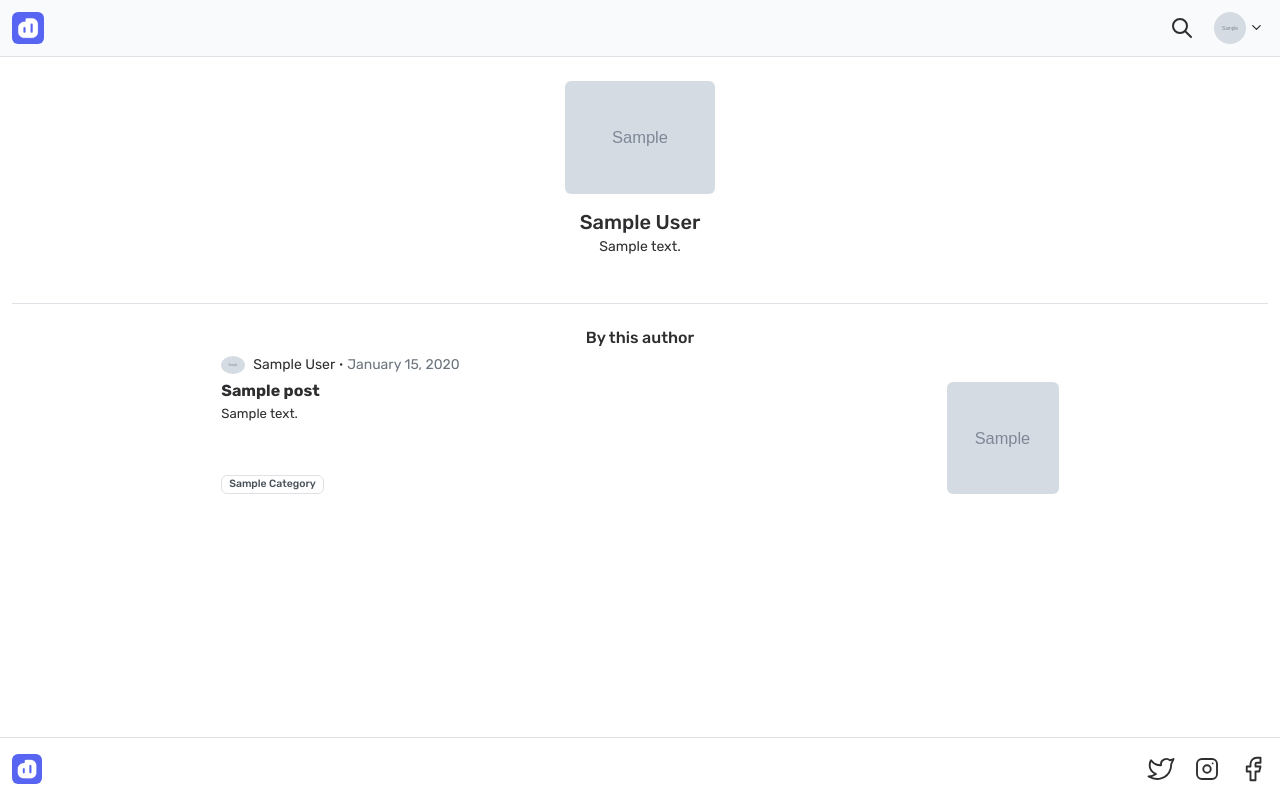
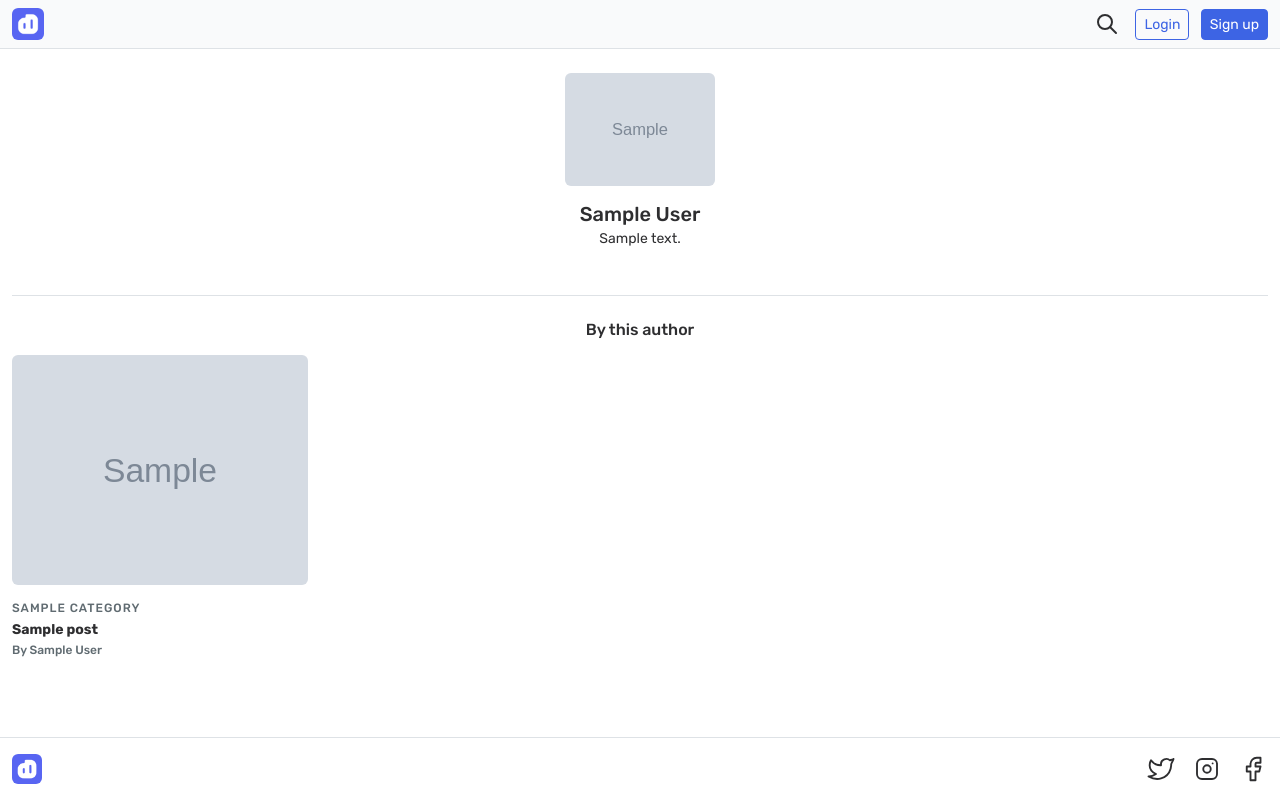
Before and after one commit to zobweyt/curiouse, a Django app: a page that uses masonex/feed/templates/feed/includes/header.html in a window 1280 px wide. Run offline with Django 4.2, Linux system fonts and the light colour scheme; tables that the repository leaves empty hold one stand-in row (values such as "Sample post"); grey boxes marked "Sample" are stand-in pictures; some libraries are stand-ins or nearby versions.

Commit message:
fasfasfasfas

```diff
--- a/masonex/feed/forms.py
+++ b/masonex/feed/forms.py
@@ -41,9 +41,9 @@ class PostForm(forms.ModelForm):
 
 
 class UserRegistrationForm(CharFieldCSSClassMixin, UserCreationForm):
-    email = forms.EmailField(required=True)
     last_name = forms.CharField(required=True)
     first_name = forms.CharField(required=True)
+    email = forms.EmailField(required=True)
     password1 = forms.CharField(label='Password', widget=forms.PasswordInput)
     password2 = forms.CharField(label='Confirm password', widget=forms.PasswordInput)
 
@@ -52,23 +52,9 @@ class UserRegistrationForm(CharFieldCSSClassMixin, UserCreationForm):
         fields = ('first_name', 'last_name', 'username', 'email', 'password1', 'password2')
 
 
-POST_ORDER_CHOICES = [
-    ('category', 'Category'),
-    ('-created_at', 'Create date'),
-    ('-modified_at', 'Update date'),
-]
-
-
-class SearchForm(forms.Form):
-    query = forms.CharField(max_length=128)
-    categories = forms.ModelMultipleChoiceField(queryset=Category.objects.all())
-    published = forms.ChoiceField(choices=[
-        ('today', 'Today'),
-        ('week', 'This week'),
-        ('month', 'This month'),
-        ('year', 'This year')
-    ])
-    order_by = forms.ChoiceField(choices=POST_ORDER_CHOICES)
+class SearchForm(CharFieldCSSClassMixin, forms.Form):
+    query = forms.CharField(max_length=64, required=True,
+        widget=forms.TextInput(attrs={'placeholder': 'Search'}))
 
 
 class UserLoginForm(CharFieldCSSClassMixin, AuthenticationForm):
--- /dev/null
+++ b/masonex/feed/templates/feed/author_detail.html
@@ -0,0 +1,15 @@
+{% extends 'feed/base_site.html' %}
+
+{% block content %}
+<section class="border-bottom text-center mb-4 pb-5">
+    {% include 'feed/includes/user_avatar.html' with user=author width=150 class='mb-3' %}
+    <h1 class="fs-5 mb-1">{{ author.get_full_name }}</h1>
+    {% if author.bio %}
+    <p class="lh-sm mb-0">{{ author.bio }}</p>
+    {% endif %}
+</section>
+<section>
+    <h2 class="text-center fs-6 mb-3">By this author</h2>
+    {% include 'feed/includes/post_listing.html' %}
+</section>
+{% endblock content %}
--- a/masonex/feed/templates/feed/includes/header.html
+++ b/masonex/feed/templates/feed/includes/header.html
@@ -15,10 +15,10 @@
                     </svg>
                 </a>
             </div>
-            {% if user.is_authenticated %}
+            {% if request.user.is_authenticated %}
             <div class="dropdown text-end">
                 <a href="#" type="button" class="d-block rounded p-1 dropdown-toggle user-menu-dropdown-toggle" data-bs-toggle="dropdown" data-bs-auto-close="outside" aria-expanded="false">
-                    <img src="{% if user.avatar %}{{ user.avatar.url }}{% else %}{% static 'feed/dist/images/user.png' %}{% endif %}" alt="Profile photo" width="32" height="32" class="rounded-circle">
+                    <img src="{% if request.user.avatar %}{{ request.user.avatar.url }}{% else %}{% static 'feed/dist/images/user.png' %}{% endif %}" alt="Profile photo" width="32" height="32" class="rounded-circle">
                     <svg xmlns="http://www.w3.org/2000/svg" class="icon text-dark dropdown-chevron" width="16" height="16" viewBox="0 0 24 24" stroke-width="2" stroke="currentColor" fill="none" stroke-linecap="round" stroke-linejoin="round">
                         <path stroke="none" d="M0 0h24v24H0z" fill="none"></path>
                         <polyline points="6 9 12 15 18 9"></polyline>
@@ -28,7 +28,7 @@
                     <li class="p-2">
                         <a class="dropdown-item py-2 pe-1 rounded border" href="{% url 'profile' %}">
                             <div class="d-flex align-items-center fs-sm">
-                                <img src="{% if user.avatar %}{{ user.avatar.url }}{% else %}{% static 'feed/dist/images/user.png' %}{% endif %}" alt="Profile photo" width="32" height="32" class="rounded-circle">
+                                <img src="{% if request.user.avatar %}{{ request.user.avatar.url }}{% else %}{% static 'feed/dist/images/user.png' %}{% endif %}" alt="Profile photo" width="32" height="32" class="rounded-circle">
                                 <div class="ms-2">
                                     <p class="mb-0 lh-sm fw-medium">{{ user.get_full_name }}</p>
                                     <p class="mb-0 lh-sm text-muted">Customize profile</p>
@@ -70,7 +70,7 @@
                             </div>
                         </a>
                     </li>
-                    {% if user.is_staff %}
+                    {% if request.user.is_staff %}
                     <li>
                         <a class="dropdown-item" href="{% url 'admin:index' %}">
                             <div class="d-flex align-items-center gap-2">
--- a/masonex/feed/templates/feed/includes/pagination.html
+++ b/masonex/feed/templates/feed/includes/pagination.html
@@ -4,23 +4,21 @@
 <nav class="mt-2">
     <ul class="pagination pagination-sm">
         <li class="page-item {% if not page_obj.has_previous %}disabled{% endif %}">
-            <a {% if page_obj.has_previous %}href="?{% query_transform page=page_obj.previous_page_number %}"{% endif %} class="page-link">
-                <svg xmlns="http://www.w3.org/2000/svg" class="icon" width="24" height="24" viewBox="0 0 24 24" stroke-width="2" stroke="currentColor" fill="none" stroke-linecap="round" stroke-linejoin="round">
-                    <path stroke="none" d="M0 0h24v24H0z" fill="none"></path>
-                    <polyline points="15 6 9 12 15 18"></polyline>
-                </svg>
-            </a>
+            {% if page_obj.has_previous %}
+            <a href="?{% query_transform page=page_obj.previous_page_number %}" class="page-link">&laquo;</a>
+            {% else %}
+            <span class="page-link">&laquo;</span>
+            {% endif %}
         </li>
         <li class="page-item active">
             <span class="page-link">Page {{ page_obj.number }} of {{ paginator.num_pages }}</span>
         </li>
         <li class="page-item {% if not page_obj.has_next %}disabled{% endif %}">
-            <a {% if page_obj.has_next %}href="?{% query_transform page=page_obj.next_page_number %}"{% endif %} class="page-link">
-                <svg xmlns="http://www.w3.org/2000/svg" class="icon icon-tabler icon-tabler-chevron-right" width="24" height="24" viewBox="0 0 24 24" stroke-width="2" stroke="currentColor" fill="none" stroke-linecap="round" stroke-linejoin="round">
-                    <path stroke="none" d="M0 0h24v24H0z" fill="none"></path>
-                    <polyline points="9 6 15 12 9 18"></polyline>
-                </svg>
-            </a>
+            {% if page_obj.has_next %}
+            <a href="?{% query_transform page=page_obj.next_page_number %}" class="page-link">&raquo;</a>
+            {% else %}
+            <span class="page-link">&raquo;</span>
+            {% endif %}
         </li>
     </ul>
 </nav>
--- a/masonex/feed/templates/feed/includes/post_cover.html
+++ /dev/null
@@ -1,22 +0,0 @@
-{% load static %}
-
-<article>
-    <section class="d-flex align-items-center gap-1 mb-2">
-        {% include 'feed/includes/user_avatar.html' with user=user width=24 class='rounded-circle' %}
-        <a href="{{ post.author.get_absolute_url }}" class="text-dark ms-1">{{ post.author.get_full_name }}</a>
-        <span class="circle-divider fs-sm"></span>
-        <time datetime="{{ post.created_at|date:"Y-m-d" }}" class="text-muted">{{ post.created_at|date:"F d, Y" }}</time>
-    </section>
-    <section class="d-flex">
-        <div class="d-flex flex-column flex-fill">
-            <div class="position-relative flex-fill text-break pb-1">
-                <a href="{{ post.get_absolute_url }}" class="lh-1 fs-6 article-listing__heading">{{ post.title|truncatechars:48 }}</a>
-                <p class="mb-0 mt-1 fs-md lh-sm">{{ post.description|truncatechars:128 }}</p>
-            </div>
-            <div class="d-block">
-                <a href="{{ post.category.get_absolute_url }}"><span class="badge category-badge">{{ post.category.name }}</span></a>
-            </div>
-        </div>
-        <a href="{{ post.get_absolute_url }}" class="search-result__image ps-4"><img src="{{ post.thumbnail.url }}" alt="{{ post.title }}" loading="lazy"></a>
-    </section>
-</article>
--- a/masonex/feed/templates/feed/includes/post_listing.html
+++ b/masonex/feed/templates/feed/includes/post_listing.html
@@ -1,7 +1,13 @@
-<ul class="article-listing">
+<div class="row">
     {% for post in posts %}
-    <li class="article-listing__component">
-        {% include 'feed/includes/post_cover.html' with post=post %}
-    </li>
+    <article class="col-lg-3 col-6 mb-4">
+        <div class="component-article-listing">
+            <img src="{{ post.thumbnail.url }}" class="article-listing__photo rounded" alt="post-image" loading="lazy">
+            <h6 class="mt-xl-3 mt-2 mb-1 article-listing__category">{{ post.category.name }}</h6>
+            <a href="{{ post.get_absolute_url }}" class="fw-bold text-break article-listing__heading">{{ post.title |   truncatechars:64 }}</a>
+            <h6 class="mt-1 article-listing__author">By {{ post.author.get_full_name }}</h6>
+        </div>
+    </article>
     {% endfor %}
-</ul>
+</div>
+{% include 'feed/includes/pagination.html' %}
--- a/masonex/feed/templates/feed/user_detail.html
+++ /dev/null
@@ -1,13 +0,0 @@
-{% extends 'feed/base_site.html' %}
-
-{% block content %}
-<section class="border-bottom text-center mb-4 pb-5">
-    {% include 'feed/includes/user_avatar.html' with user=user width=150 class='mb-3' %}
-    <h1 class="fs-5 mb-1">{{ user.get_full_name }}</h1>
-    <p class="lh-sm mb-0">{{ user.bio }}</p>
-</section>
-<section class="col-lg-8 col-12 mx-auto">
-    <h2 class="text-center fs-6 mb-2">By this author</h2>
-    {% include 'feed/includes/post_listing.html' with posts=posts %}
-</section>
-{% endblock content %}
--- a/masonex/feed/urls.py
+++ b/masonex/feed/urls.py
@@ -12,7 +12,7 @@ from feed.views import (
     UserProfileView,
     UserPasswordChangeView,
     UserEmailChangeView,
-    user_detail,
+    AuthorDetailView,
     logout_user,
 )
 
@@ -30,6 +30,6 @@ urlpatterns = [
     path('profile/', UserProfileView.as_view(), name='profile'),
     path('password-change/', UserPasswordChangeView.as_view(), name='password_change'),
     path('email-change/', UserEmailChangeView.as_view(), name='email_change'),
-    path('user/<str:username>/', user_detail, name='user'),
+    path('user/<str:username>/', AuthorDetailView.as_view(), name='user'),
     path('logout/', logout_user, name='logout'),
 ]
--- a/masonex/feed/utils.py
+++ b/masonex/feed/utils.py
@@ -69,6 +69,5 @@ class PostMixin:
     def get_context_data(self, **kwargs):
         context = super().get_context_data(**kwargs)
         is_update_view = self.__class__.__bases__.__contains__(UpdateView)
-        context['title'] = (
-            'Edit: ' if is_update_view else '') + self.object.title
+        context['title'] = ('Edit: ' if is_update_view else '') + self.object.title
         return context
--- a/masonex/feed/views.py
+++ b/masonex/feed/views.py
@@ -7,6 +7,7 @@ from django.contrib.messages.views import SuccessMessageMixin
 from django.db.models import Q
 from django.shortcuts import redirect, render
 from django.urls import reverse_lazy
+from django.shortcuts import get_object_or_404
 from django.views.generic import ListView, CreateView, UpdateView, FormView
 
 from feed.forms import PostForm, UserLoginForm, UserRegistrationForm, ProfileForm, UserPasswordChangeForm, UserEmailChangeForm, SearchForm
@@ -26,21 +27,31 @@ class CategoryView(PostsMixin, ListView):
 class SearchView(ListView):
     model = Post
     template_name = 'feed/search.html'
-    extra_context = {'title': 'Search', 'form': SearchForm}
+    extra_context = {'form': SearchForm}
     context_object_name = 'results'
-    paginate_by = 2
+    paginate_by = 12
+
+    def get_context_data(self, **kwargs):
+        context = super().get_context_data(**kwargs)
+        query = self.request.GET.get('query')
+        context['title'] = 'Search ' + (query if query else '')
+        return context
 
     def get_queryset(self):
         posts = super().get_queryset().select_related('category', 'author')
 
         if self.request.method == 'GET':
             form = SearchForm(self.request.GET)
-            query = form.data.get('query')
 
-            if query:
-                query = query.strip()
-                lookups = Q(title__icontains=query) | Q(slug__icontains=query) | Q(description__icontains=query)
-                return posts.filter(lookups)
+            if form.is_valid():
+                query = form.data.get('query')
+
+                if query:
+                    query = query.strip()
+                    lookups = Q(title__icontains=query) | Q(slug__icontains=query) | Q(description__icontains=query)
+                    return posts.filter(lookups)
+
+            return Post.objects.none()
 
         return posts
 
@@ -125,16 +136,20 @@ class UserRegistrationView(ExcludeAuthenticatedUsersMixin, CreateView):
         return redirect('home')
 
 
-def user_detail(request, username):
-    user = User.objects.get(username=username)
-    posts = Post.objects.filter(author=user)
-    context = {
-        'title': user.username,
-        'user': user,
-        'posts': posts,
-    }
+class AuthorDetailView(PostsMixin, ListView):
+    template_name = 'feed/author_detail.html'
 
-    return render(request, 'feed/user_detail.html', context)
+    def get_context_data(self, **kwargs):
+        context = super().get_context_data(**kwargs)
+        extra_context = {
+            'title': self.author.get_full_name(),
+            'author': self.author,
+        }
+        return context | extra_context
+
+    def get_queryset(self):
+        self.author = get_object_or_404(User, username=self.kwargs['username'])
+        return super().get_queryset().filter(author=self.author)
 
 
 def logout_user(request):
```
Also changed, not shown: masonex/feed/templates/feed/index.html (+1 -31 lines), masonex/feed/templates/feed/post_detail.html (+8 -9 lines), masonex/feed/templates/feed/search.html (+6 -4 lines), masonex/feed/templatetags/feed_tags.py (+13 -9 lines).
